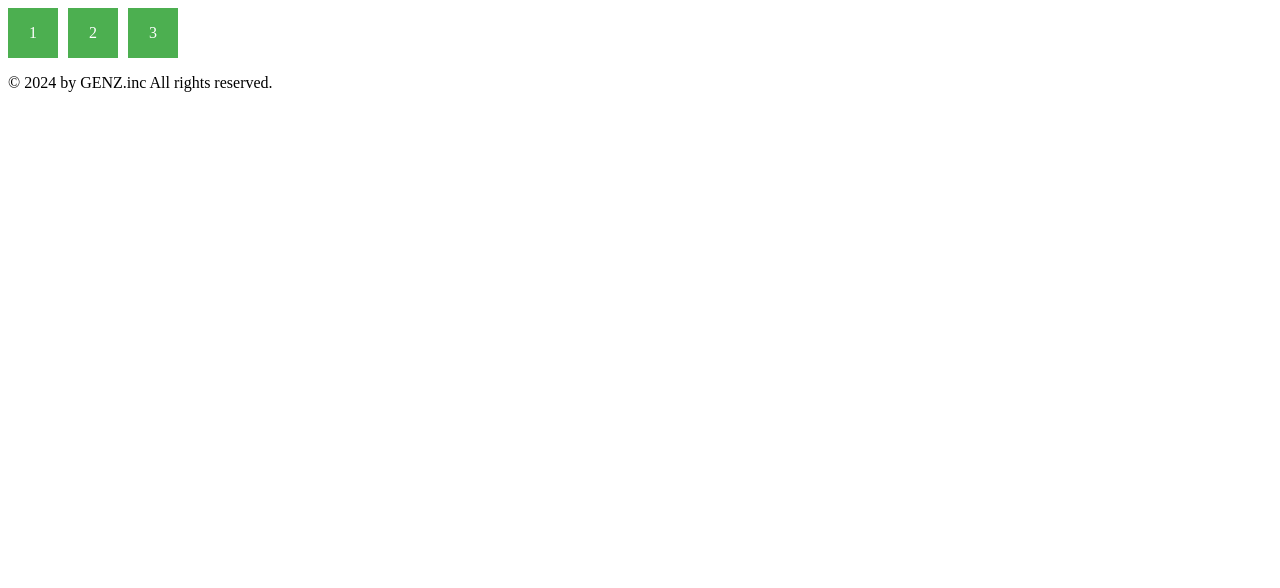
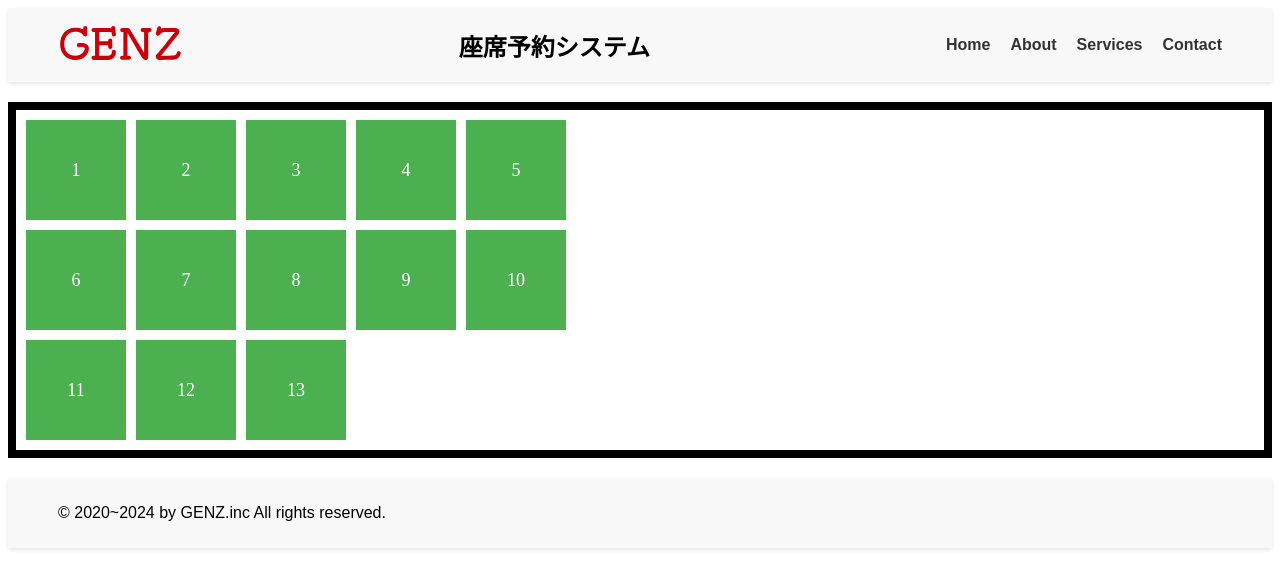
Before and after one commit to A-Sakagami/tstest, a website: page src/index.html in a window 1280 px wide. Drawn offline with Linux system fonts and the light colour scheme; files whose address does not match are found by name.

Commit message:
ロゴの追加、デザインの改善

```diff
--- a/src/index.html
+++ b/src/index.html
@@ -1,4 +1,8 @@
 <!DOCTYPE html>
+ <!--
+    Copyright (c) 2024 by @A-Sakagami, GENZ.inc
+    All rights reserved.
+-->
 <html lang="ja">
 <head>
     <meta charset="UTF-8">
@@ -6,21 +10,39 @@
     <title>座席予約システム</title>
     <link rel="stylesheet" href="style.css">
 </head>
+<header class="header">
+    <a href="https://www.genz.jp/">
+        <img src="GENZ_logo.svg" alt="Company Logo" id="header-logo" />
+    </a>
+    <h1>座席予約システム</h1>
+    <nav>
+        <ul>
+            <li><a href="#home",>Home</a></li>
+            <li><a href="#about">About</a></li>
+            <li><a href="#services">Services</a></li>
+            <li><a href="#contact">Contact</a></li>
+        </ul>
+    </nav>
+</header>
 <body>
-    <!--
-    Copyright (c) 2024 by A-Sakagami, GENZ.inc
-    All rights reserved.
-    このウェブサイトの内容、コードの無断複写、再配布は禁じられています。
-    -->
     <div class="seating-chart">
         <div class="seat" data-seat="1A" onclick="selectSeat('1')">1</div>
         <div class="seat" data-seat="1B" onclick="selectSeat('2')">2</div>
         <div class="seat" data-seat="1C" onclick="selectSeat('3')">3</div>
-        <!-- その他の座席要素 -->
+        <div class="seat" data-seat="1D" onclick="selectSeat('4')">4</div>
+        <div class="seat" data-seat="1E" onclick="selectSeat('5')">5</div>
+        <div class="seat" data-seat="1F" onclick="selectSeat('6')">6</div>
+        <div class="seat" data-seat="1G" onclick="selectSeat('7')">7</div>
+        <div class="seat" data-seat="1H" onclick="selectSeat('8')">8</div>
+        <div class="seat" data-seat="1I" onclick="selectSeat('9')">9</div>
+        <div class="seat" data-seat="1J" onclick="selectSeat('10')">10</div>
+        <div class="seat" data-seat="1K" onclick="selectSeat('11')">11</div>
+        <div class="seat" data-seat="1L" onclick="selectSeat('12')">12</div>
+        <div class="seat" data-seat="1M" onclick="selectSeat('13')">13</div>
     </div>
 </body>
 <footer>
-    <p>&copy; <span id="year"></span> by GENZ.inc All rights reserved.</p>
+    <p>&copy; 2020~<span id="year"></span> by GENZ.inc All rights reserved.</p>
 </footer>
 <script>
     //JavaScriptでの現在の年の取得
--- a/src/script.ts
+++ b/src/script.ts
@@ -4,3 +4,18 @@ function selectSeat(seatId:string) {
     seat?.classList.toggle('selected');
     console.log(`Seat ${seatId} selected:`, seat?.classList.contains('selected'));
 }
+
+// 座席を予約する
+function reserveSeat(seatId:string, employeeId:string){
+
+}
+
+// 座席の予約を取り消す
+function resetReserveSeat(seatIdSet:string[], employeeId:string){
+
+}
+
+// 座席の予約状況を確認する
+function searchReserveSeat(seatIdSet:string[]){
+
+}
--- a/src/style.css
+++ b/src/style.css
@@ -1,20 +1,84 @@
 /* style.css */
+header {
+  display: flex;
+  font: 100% Arial, bold;
+  position: relative;
+  align-items: center;
+  justify-content: space-between;
+  padding: 10px 50px;
+  background-color: #f8f8f8;
+  box-shadow: 0 2px 4px rgba(0,0,0,0.1);
+  margin-bottom: 20px;
+}
+
+#header-logo {
+  position: relative;
+  height: 50px;
+}
+
+header h1 {
+  margin: 0;
+  font-size: 24px;
+}
+
+nav ul {
+  list-style: none;
+  padding: 0;
+  margin: 0;
+  display: flex;
+}
+
+nav ul li {
+  margin-left: 20px;
+}
+
+nav ul li a {
+  text-decoration: none;
+  color: #333;
+  font-weight: bold;
+}
+
+nav ul li a:hover {
+  color: #007BFF;
+}
+
 .seating-chart {
   display: grid;
-  grid-template-columns: repeat(5, 50px); /* 5列 */
+  grid-template-columns: repeat(5, 100px); /* 5列 */
   grid-gap: 10px;
+  border: 0.5rem solid black;
+  padding: 10px;
 }
 
 .seat {
-  width: 50px;
-  height: 50px;
+  width: 100px;
+  height: 100px;
   background-color: #4CAF50;
   color: white;
   text-align: center;
-  line-height: 50px;
+  font: bolder;
+  font-size: large;
+  line-height: 100px;
   cursor: pointer;
+  overflow: auto;
 }
 
 .seat.selected {
   background-color: #FF9800; /* 選択された座席の色 */
 }
+
+.seat:hover{
+  background-color: #FF9800;
+}
+
+footer {
+  display: flex;
+  font: 100% Arial, bold;
+  position: relative;
+  align-items: center;
+  justify-content: space-between;
+  padding: 10px 50px;
+  background-color: #f8f8f8;
+  box-shadow: 0 2px 4px rgba(0,0,0,0.1);
+  margin-top: 20px;
+}
```
Also changed, not shown: src/GENZ_logo.svg (added), src/dist/script.js, 1 other file.
